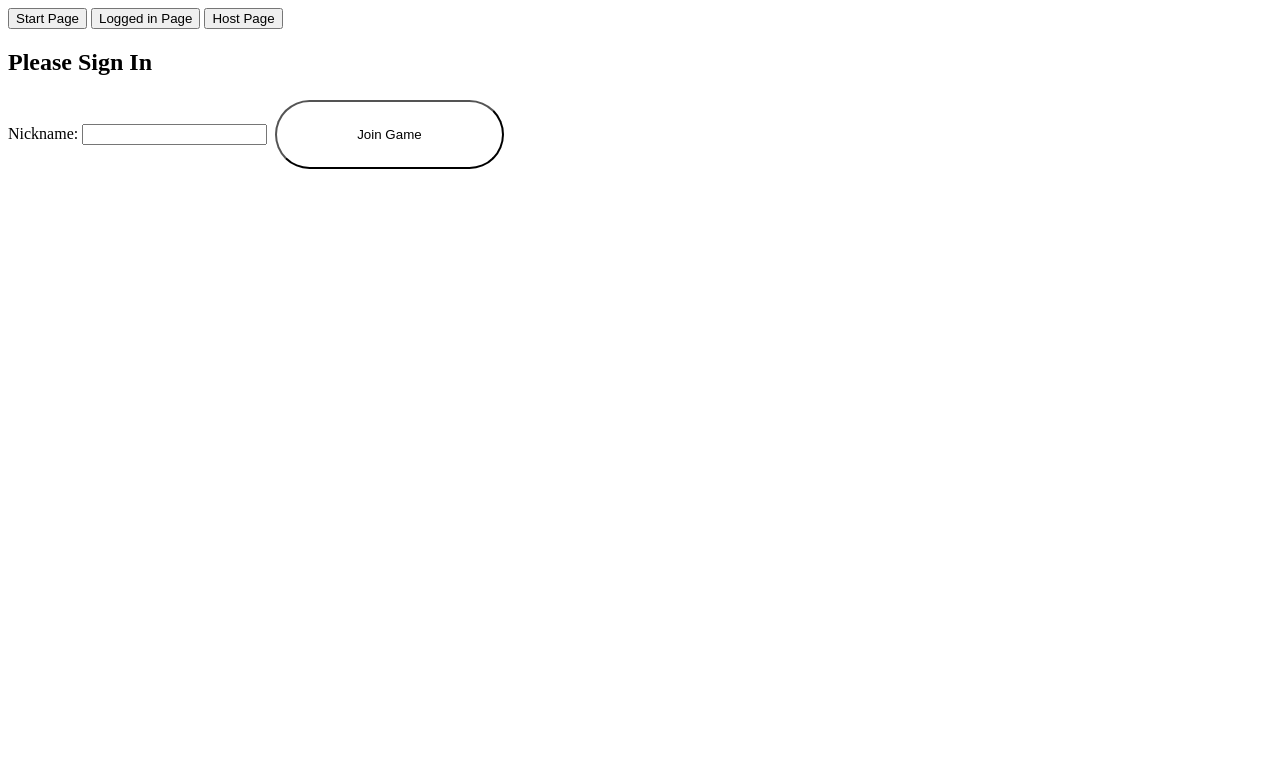
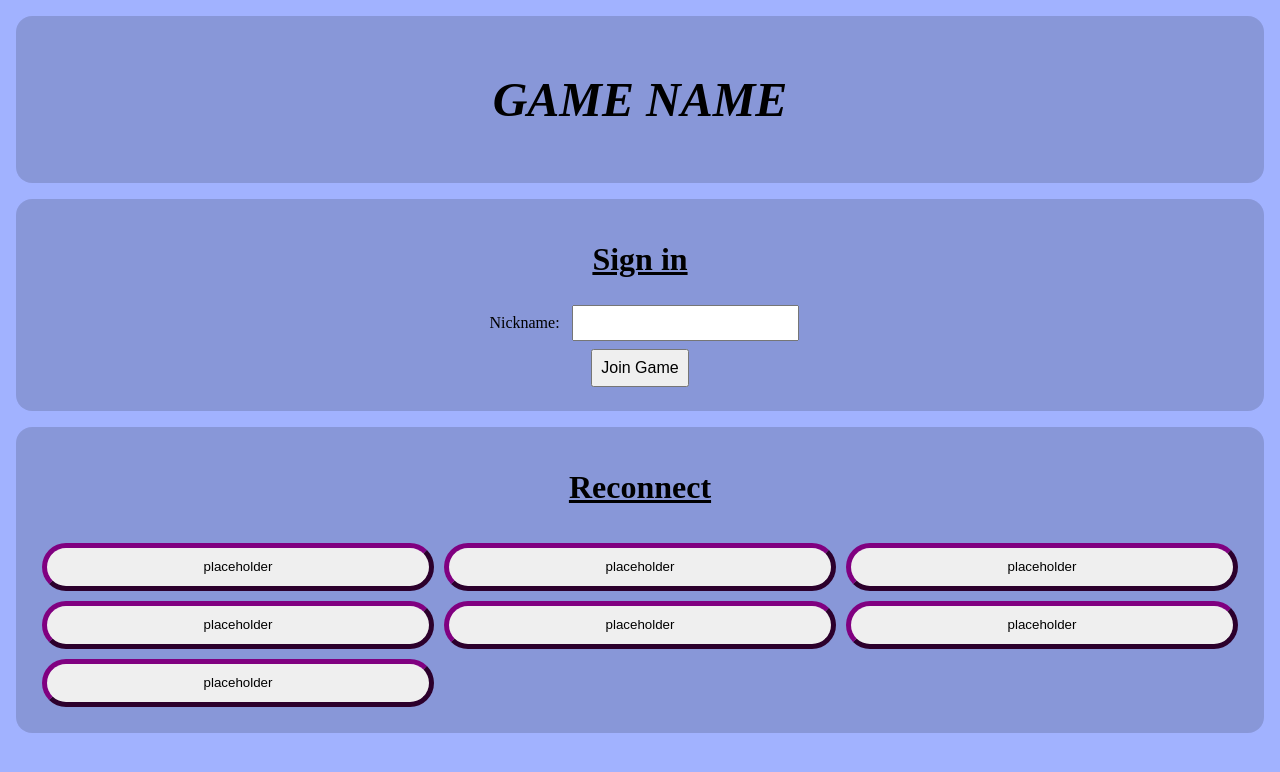
Before and after one commit to jhuynh314/house-game-test, a website with bundled scripts: page src/ui/index.html in a window 1280 px wide. Built offline with nearby package versions, Linux system fonts and the light colour scheme.

Commit message:
create sign in page design with placeholder buttons for reconnect

```diff
--- a/src/ui/css/signInPage.css
+++ b/src/ui/css/signInPage.css
@@ -1,7 +1,73 @@
-section > button{
-        background: none;
-        padding: 25px 5rem;
-        flex-grow: 1;
-        border-radius: 20rem;
-        margin: 0.25rem;
+html,
+body {
+  padding: 0;
+  margin: 0;
+  overflow: hidden;
 }
+
+#sign-in-page {
+  height: 100vh;
+  width: 100vw;
+  text-align: center;
+  background-color: rgb(161, 178, 255);
+}
+
+#sign-in-container {
+  padding: 1rem;
+  display: grid;
+  grid-template-rows: auto;
+  gap: 1rem;
+}
+
+.container > div {
+  padding: 1rem;
+  border-radius: 1rem;
+  background-color: rgba(0, 0, 0, 0.154);
+}
+
+.header {
+  font-size: 2rem;
+  font-style: italic;
+}
+
+h2 {
+  font-size: 2rem;
+  text-decoration: underline;
+}
+
+.signin > label {
+  width: inherit;
+  height: 1rem;
+  font-size: 1rem;
+  padding: 0.5rem;
+}
+
+.signin > input {
+  width: inherit;
+  height: 1rem;
+  font-size: 1rem;
+  padding: 0.5rem;
+}
+
+.signin > #join-game-btn {
+  display: block;
+  width: inherit;
+  height: inherit;
+  font-size: 1rem;
+  margin: 0.5rem auto;
+  padding: 0.5rem;
+}
+
+#reconnect-container {
+  padding: 10px;
+  display: grid;
+  grid-template-columns: auto auto auto;
+  gap: 10px;
+}
+
+#reconnect-container > button {
+  border-radius: 2rem;
+  height: 3rem;
+  border-color: purple;
+  border-width: thick;
+}
--- a/src/ui/index.html
+++ b/src/ui/index.html
@@ -1,6 +1,5 @@
 <!DOCTYPE html>
 <html lang="en">
-
   <head>
     <meta charset="UTF-8" />
     <meta name="viewport" content="width=device-width, initial-scale=1.0" />
@@ -10,18 +9,37 @@
   </head>
 
   <body>
-  <nav>
+    <!-- <nav>
     <button id="goToStartPageBtn" data-page="sign-in-page">Start Page</button>
     <button id="goToPageTwoBtn" data-page="logged-in-page">
       Logged in Page
     </button>
     <button id="goToPageThreeBtn" data-page="host-page">Host Page</button>
-  </nav>
+  </nav> -->
     <section id="sign-in-page" class="page active">
-    <h1>Please Sign In</h1>
+      <div id="sign-in-container" class="container">
+        <div class="header">
+          <h1>GAME NAME</h1>
+        </div>
+        <div class="signin">
+          <h2>Sign in</h2>
           <label for="nickname">Nickname:</label>
           <input id="nickname" type="input" autocomplete="off" />
           <button id="join-game-btn">Join Game</button>
+        </div>
+        <div class="reconnect">
+          <h2>Reconnect</h2>
+          <div id="reconnect-container" class="container">
+            <button>placeholder</button>
+            <button>placeholder</button>
+            <button>placeholder</button>
+            <button>placeholder</button>
+            <button>placeholder</button>
+            <button>placeholder</button>
+            <button>placeholder</button>
+          </div>
+        </div>
+      </div>
     </section>
 
     <section id="logged-in-page" class="page">
@@ -39,5 +57,4 @@
     <script type="module" src="./scripts/pageNavigationScripts.js"></script>
     <script type="module" src="./scripts/signInScripts.js"></script>
   </body>
-
 </html>
```
Also changed, not shown: package.json (+6 -4 lines), 1 other file. Lines whose indentation alone changed are shown as unchanged.
